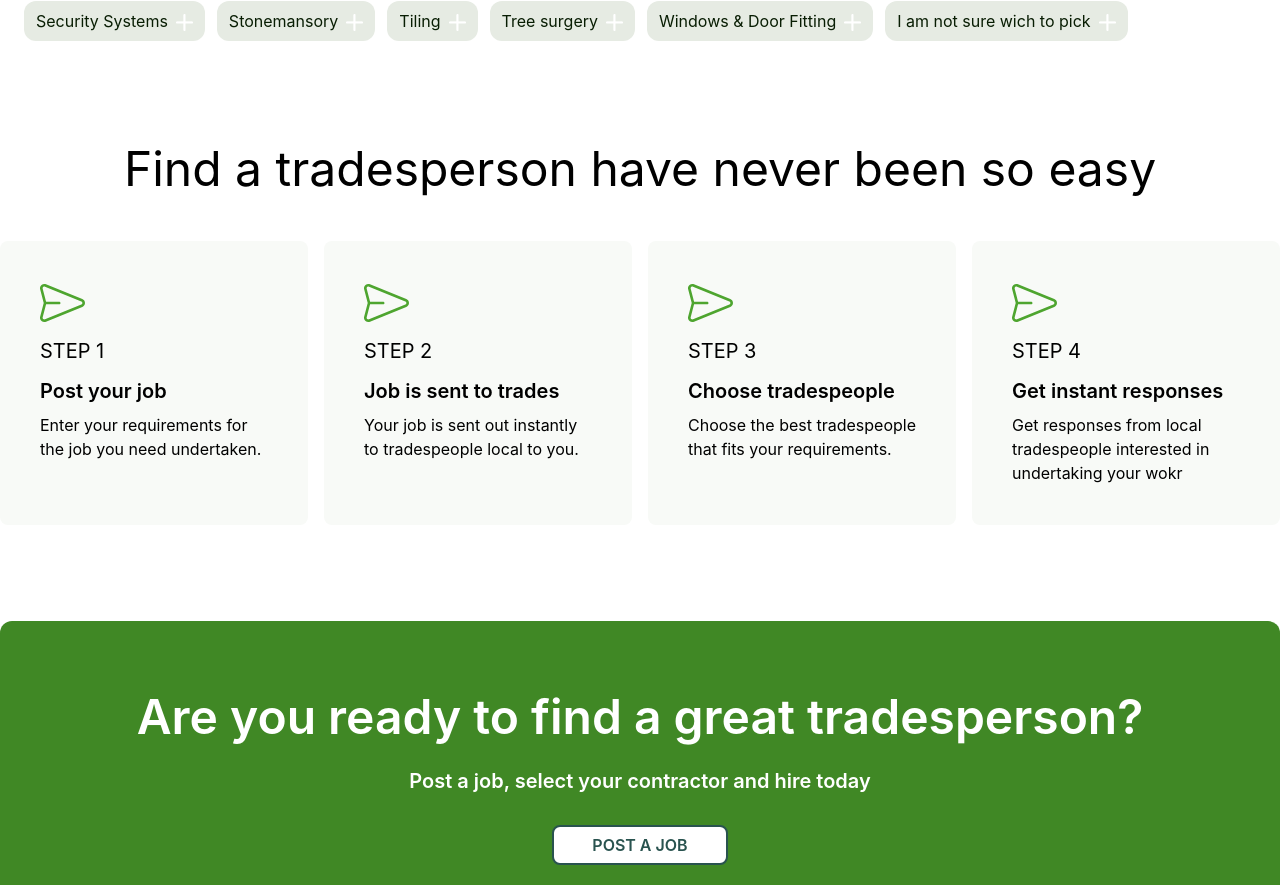
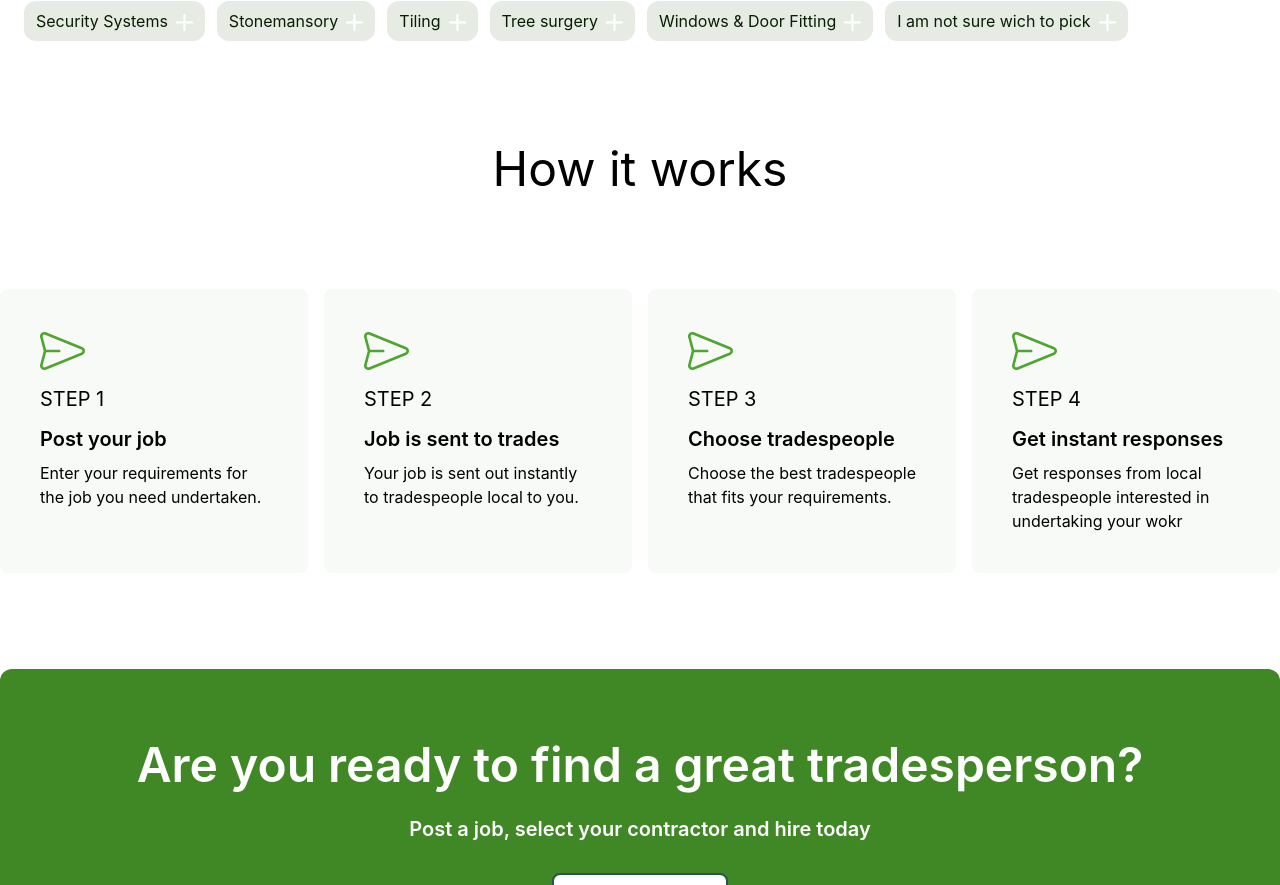
Before and after one commit to mamun-prodhan/trade-britanny, a React (Create React App) app: page / in a window 1280 px wide. Shown: the part 1400-2285 px from the top of the page. Built offline with nearby package versions, Linux system fonts and the light colour scheme.

Commit message:
all section completed

```diff
--- a/src/components/Steps/Steps.js
+++ b/src/components/Steps/Steps.js
@@ -36,8 +36,8 @@ const Steps = () => {
     return (
         <div className="p-6 lg:p-0 mb-16 md:mb-24">
         {/* heading */}
-        <h2 className="mb-6 lg:mb-12 font-normal text-3xl lg:text-5xl text-center">
-          Find a tradesperson have never been <span>so easy</span>
+        <h2 className="mb-12 lg:mb-24 font-normal text-3xl lg:text-5xl text-center">
+          How it works
         </h2>
         {/* steps card */}
         <div className="grid grid-cols-1 md:grid-cols-2 lg:grid-cols-4 gap-6 lg:gap-4">
```
